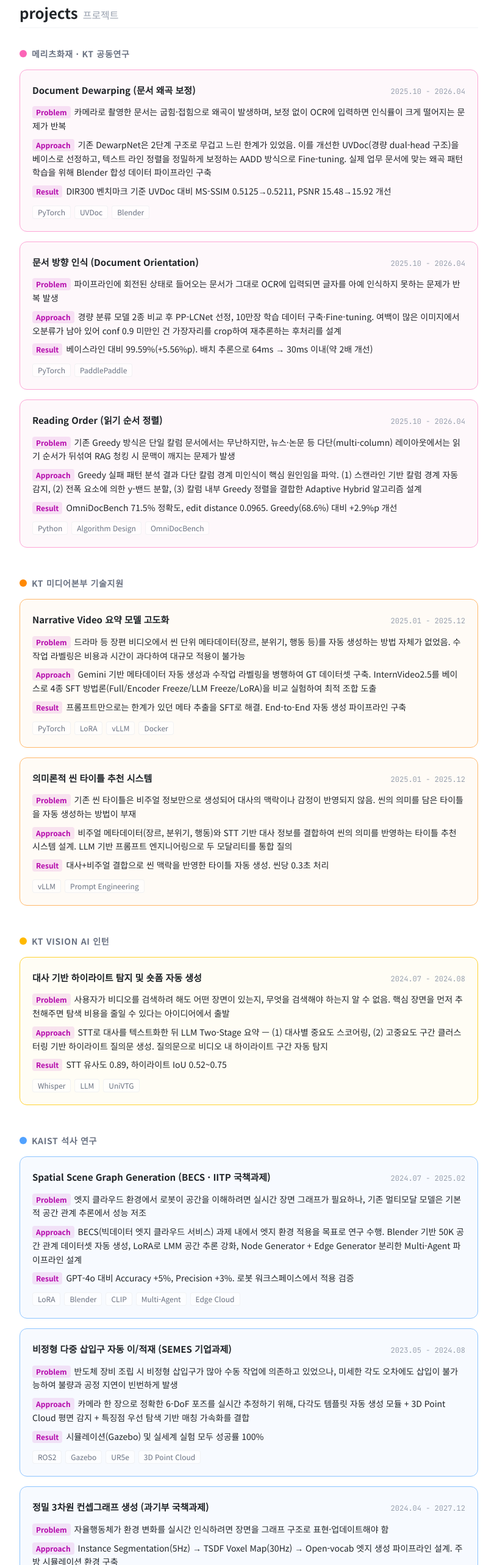
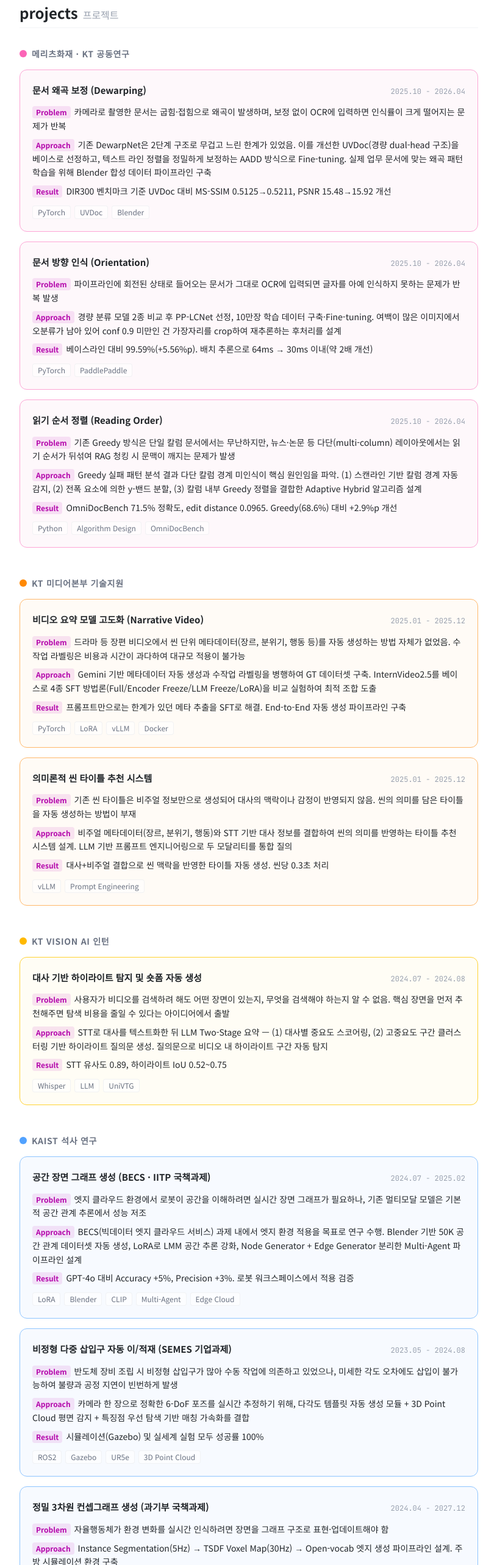
Before and after one commit to ilileun/profile, a Next.js app: page / in a window 1280 px wide. Shown: the part 1380-3946 px from the top of the page at 61% size, without its empty margins (232-1047 px from the left). Built offline with nearby package versions, Linux system fonts and the light colour scheme.

Commit message:
Unify project titles: 한글 (영문) format

```diff
--- a/src/payload/projects.ts
+++ b/src/payload/projects.ts
@@ -11,7 +11,7 @@ export interface Project {
 export const projects: Project[] = [
   // 메리츠화재 · KT 공동연구
   {
-    title: "Document Dewarping (문서 왜곡 보정)",
+    title: "문서 왜곡 보정 (Dewarping)",
     period: "2025.10 - 2026.04",
     org: "메리츠화재 · KT 공동연구",
     problem:
@@ -23,7 +23,7 @@ export const projects: Project[] = [
     techStack: ["PyTorch", "UVDoc", "Blender"],
   },
   {
-    title: "문서 방향 인식 (Document Orientation)",
+    title: "문서 방향 인식 (Orientation)",
     period: "2025.10 - 2026.04",
     org: "메리츠화재 · KT 공동연구",
     problem:
@@ -35,7 +35,7 @@ export const projects: Project[] = [
     techStack: ["PyTorch", "PaddlePaddle"],
   },
   {
-    title: "Reading Order (읽기 순서 정렬)",
+    title: "읽기 순서 정렬 (Reading Order)",
     period: "2025.10 - 2026.04",
     org: "메리츠화재 · KT 공동연구",
     problem:
@@ -48,7 +48,7 @@ export const projects: Project[] = [
   },
   // KT 미디어본부 기술지원
   {
-    title: "Narrative Video 요약 모델 고도화",
+    title: "비디오 요약 모델 고도화 (Narrative Video)",
     period: "2025.01 - 2025.12",
     org: "KT 미디어본부 기술지원",
     problem:
@@ -86,7 +86,7 @@ export const projects: Project[] = [
   },
   // KAIST 석사 연구
   {
-    title: "Spatial Scene Graph Generation (BECS · IITP 국책과제)",
+    title: "공간 장면 그래프 생성 (BECS · IITP 국책과제)",
     period: "2024.07 - 2025.02",
     org: "KAIST · BECS 연구센터 · 1st Author",
     problem:
@@ -123,7 +123,7 @@ export const projects: Project[] = [
   },
   // POSCO
   {
-    title: "제조현장 크레인(OHC) 투자 타당성 Simulation 검증",
+    title: "크레인(OHC) 투자 타당성 시뮬레이션 검증",
     period: "2022.03 - 2022.08",
     org: "POSCO · Smart Factory 기획그룹",
     problem:
```
